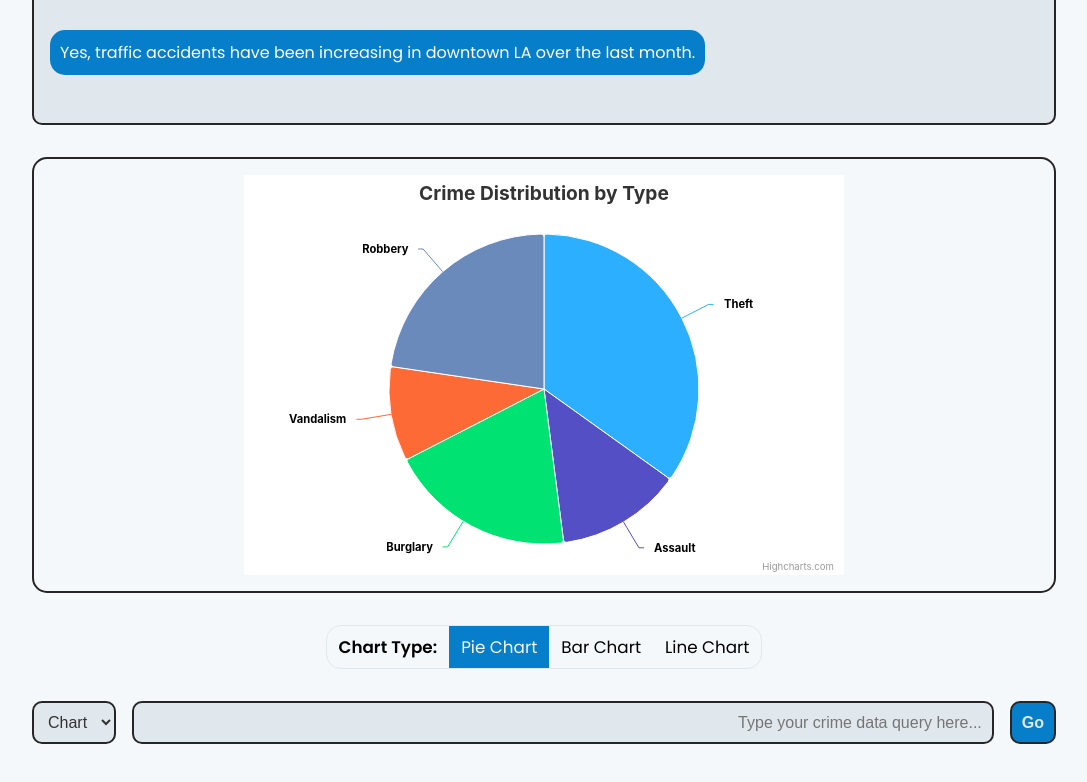
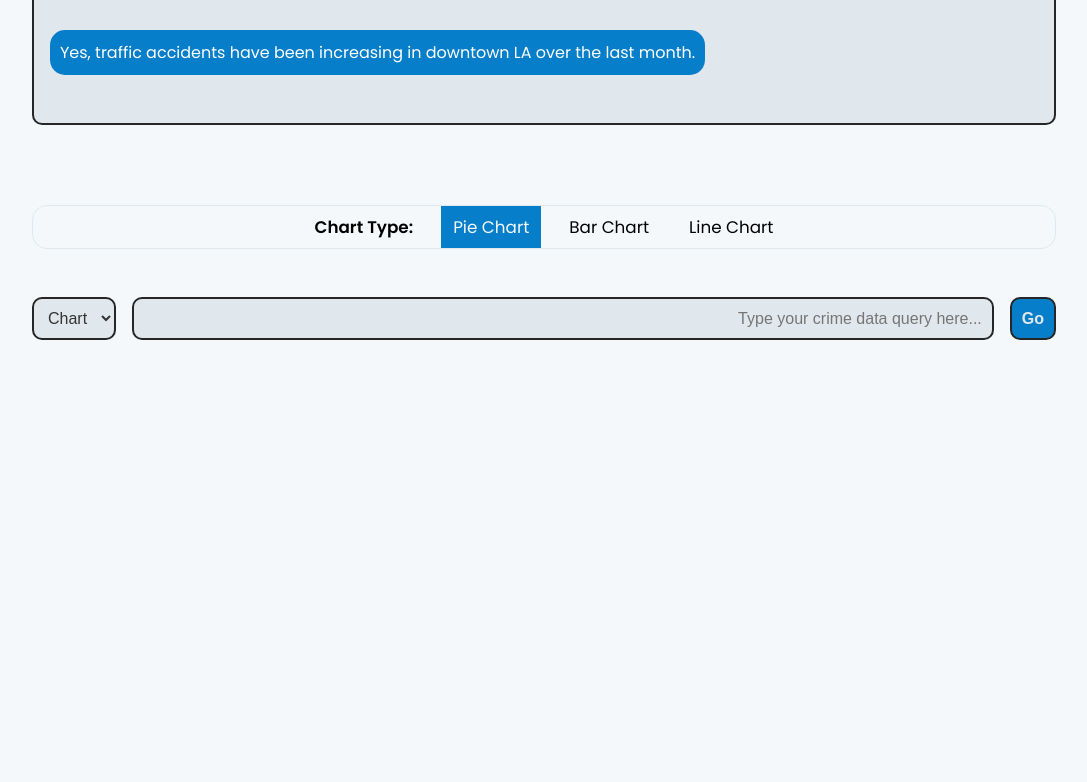
Before and after one commit to prithvipratahkal/Crime-Chronicles-Explore-Query-and-Visualize-LA-s-Crime-Data, a React (Create React App) app in the folder frontend/: page / in a window 1280 px wide. Shown: the part 442-1224 px from the top of the page, without its empty margins (96-1183 px from the left). After the commit the page ends 846 px from the top, so only its background shows below. Built offline with nearby package versions, Linux system fonts and the light colour scheme; a web font is replaced by a local one.

Commit message:
Visualization json

```diff
--- a/frontend/src/App.js
+++ b/frontend/src/App.js
@@ -64,16 +64,17 @@ function App() {
               }} onClick={handleLogout}>Log Out</button>
           </div>
           <ChatHistory/>
-          <Visualization chartType={chartType} viewType={viewType} />
 
-          <div style={{
+          {/* <Visualization chartType={chartType} viewType={viewType} /> */}
+
+          {/* <div style={{
             display: "flex",
             justifyContent: "space-between",
             alignItems: "center",
             }}>
             {viewType === 'chart' && <ChartTypeSelector chartType={chartType} setChartType={setChartType} />}
-          </div>
-          <QueryInput setViewType={handleViewTypeChange} chartType={chartType} setChartType={setChartType} />
+          </div> */}
+          <QueryInput setViewType={handleViewTypeChange} chartType={chartType} setChartType={setChartType} viewType={viewType} />
       </>
       )}
     </div>
--- a/frontend/src/components/QueryInput.js
+++ b/frontend/src/components/QueryInput.js
@@ -1,12 +1,17 @@
 import React, { useState } from 'react';
 import '../styles/QueryInput.css';
+import Visualization from './Visualization';
+import ChartTypeSelector from './ChartTypeSelector';
 
-function QueryInput({ setViewType, chartType, setChartType }) {
+
+function QueryInput({ setViewType, chartType, setChartType, viewType }) {
 
   const [query, setQuery] = useState('');
   const [isChart, setIsChart] = useState(true); // Default view is chart
   const [responseMessage, setResponseMessage] = useState('');
   const [errorMessage, setErrorMessage] = useState('');
+  const [queryResult, setQueryResult] = useState(null); // State to hold query result
+
 
 
   const handleDropdownChange = (e) => {
@@ -51,36 +56,36 @@ function QueryInput({ setViewType, chartType, setChartType }) {
       const result = await response.json();
       console.log('Response from backend:', result);
       setResponseMessage(result.message || 'Query processed successfully.');
+      setQueryResult(result.data); // Store the query result here
     } catch (error) {
       console.error('Error processing query:', error);
       setErrorMessage(error.message || 'An error occurred while processing your query.');
     }
   };
 
-  // const [query, setQuery] = useState('');
-  // const handleDropdownChange = (e) => {
-  //   setViewType(e.target.value); // Pass the selected value (Chart/Text) to the parent
-  // };
-
-  // const handleInputKeyDown = (e) => {
-  //   if (e.key === 'Enter') {
-  //     if (query.trim() !== '') {
-  //       e.preventDefault(); // Prevent the default form submission
-  //       console.log("query entered by user: ", {query});
-  //       // setQuery(''); // Clear the input field
-  //     }
-  //   }
-  // };
-
-  // const handleSubmit = () => {
-  //   if (query.trim() !== '') {
-  //     console.log("query entered by user: ", {query});
-  //     // setQuery(''); // Clear the input field
-  //   }
-  // };
 
   return (
     <div className="query-input">
+      <div style={{
+        marginBlock:'2rem',
+      display:"flex",
+      flexDirection:"column",
+      width:"100vw"
+      }}>
+        <Visualization chartType={chartType} viewType={viewType} queryResult={queryResult}/>
+
+        <div style={{
+              display: "flex",
+              width:'80%',
+              justifyContent: "space-between",
+              alignItems: "center",
+              marginInline:'auto'
+              }}>
+              {viewType === 'chart' && <ChartTypeSelector chartType={chartType} setChartType={setChartType} />}
+        </div>
+
+      </div>
+
       <div>
         <select onChange={handleDropdownChange}>
           <option value="chart">Chart</option>
--- a/frontend/src/components/Signup.js
+++ b/frontend/src/components/Signup.js
@@ -15,7 +15,7 @@ const Signup = () => {
     e.preventDefault(); // Prevent page reload on form submission
 
     try {
-      const response = await fetch('http://localhost:8000/signup', {
+      const response = await fetch('http://127.0.0.1:8000/signup', {
         method: 'POST',
         headers: {
           'Content-Type': 'application/json',
--- a/frontend/src/components/Visualization.js
+++ b/frontend/src/components/Visualization.js
@@ -6,17 +6,17 @@ import ChartComponent from './ChartComponent'
 // Import the CSS file
 import '../styles/Visualization.css';
 
-function Visualization({ chartType, viewType }) { // just for sample output!
-  const chartData = {
-    title: 'Crime Distribution by Type',
-    labels: ['Theft', 'Assault', 'Burglary', 'Vandalism', 'Robbery'],
+function Visualization({ chartType, viewType, queryResult }) { // just for sample output!
+  const chartData = queryResult ? {
+    title: queryResult.title.text, // Use title from the response
+    labels: queryResult.series[0].data.map(item => item.name), // Get the locations (labels)
     datasets: [
       {
-        data: [120, 45, 67, 34, 78],
-        // backgroundColor: ['#FF6384', '#36A2EB', '#FFCE56', '#4BC0C0', '#9966FF'],
+        data: queryResult.series[0].data.map(item => item.y), // Get the corresponding crime count (data)
+        // Optionally, you can add more customization like background colors here
       },
     ],
-  };
+  } : null;
 
   if (viewType === 'text') {
     return (
@@ -25,7 +25,7 @@ function Visualization({ chartType, viewType }) { // just for sample output!
         <textarea
           placeholder="AI-generated response will appear here..."
           readOnly
-          value="Sample Text Output: Theft is the most reported crime in 2022."
+          value= {queryResult?.message || "Sample Text Output: Theft is the most reported crime in 2022."}
         />
       </div>
     );
@@ -43,7 +43,9 @@ function Visualization({ chartType, viewType }) { // just for sample output!
   return (
     <div>
       {/* Send chartData and chartType to the ChartComponent */}
-      <ChartComponent chartData={chartData} chartType={chartType} />
+      {chartData && (
+        <ChartComponent chartData={chartData} chartType={chartType} />
+      )}
     </div>
   );
 
```
